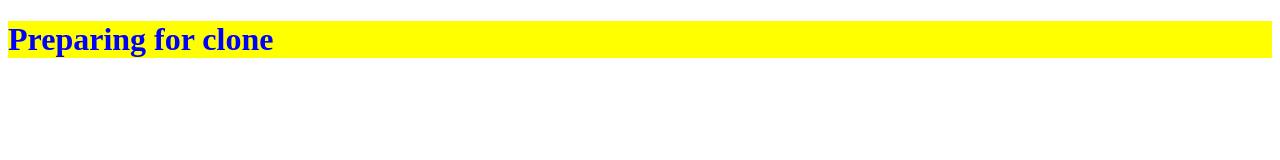
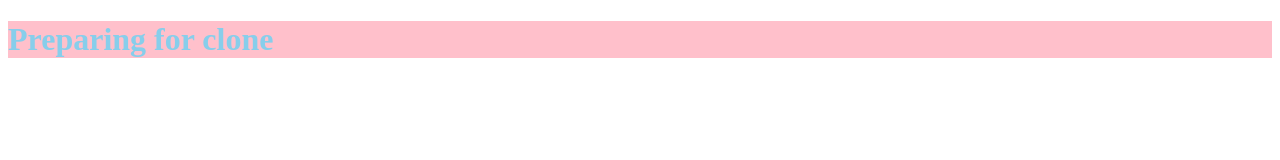
Before and after one commit to jlalis/jlalis_myuic.github.io, a plain HTML site: page index.html in a window 1280 px wide. Drawn offline with Linux system fonts and the light colour scheme.

Commit message:
Update style.css

```diff
--- a/style.css
+++ b/style.css
@@ -1,4 +1,4 @@
 h1 {
-  color: blue;
-  background-color: yellow;
+  color: skyblue;
+  background-color: pink;
 }
```
